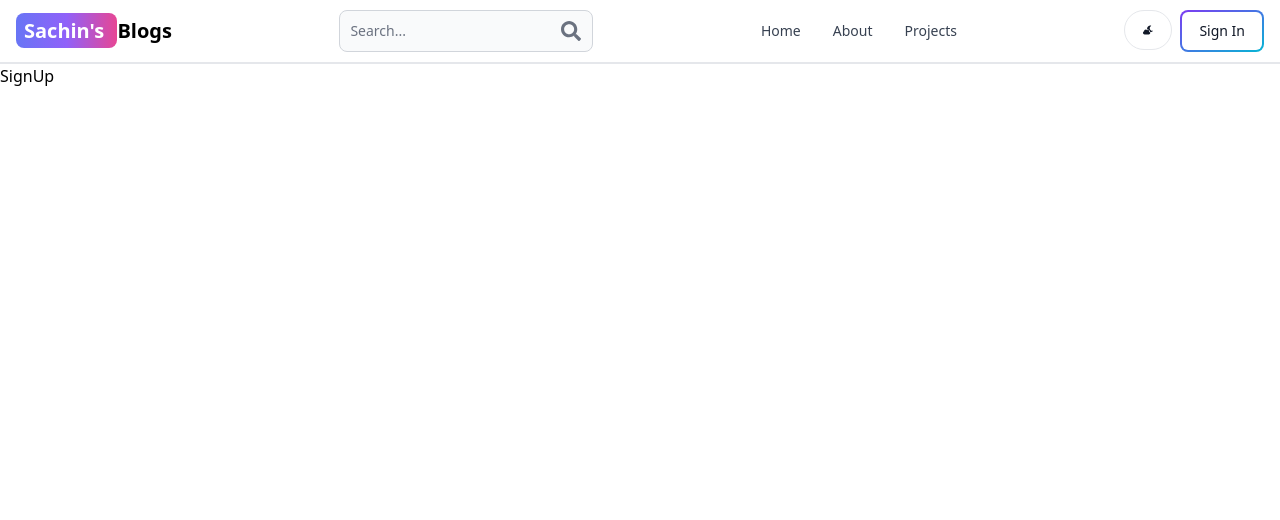
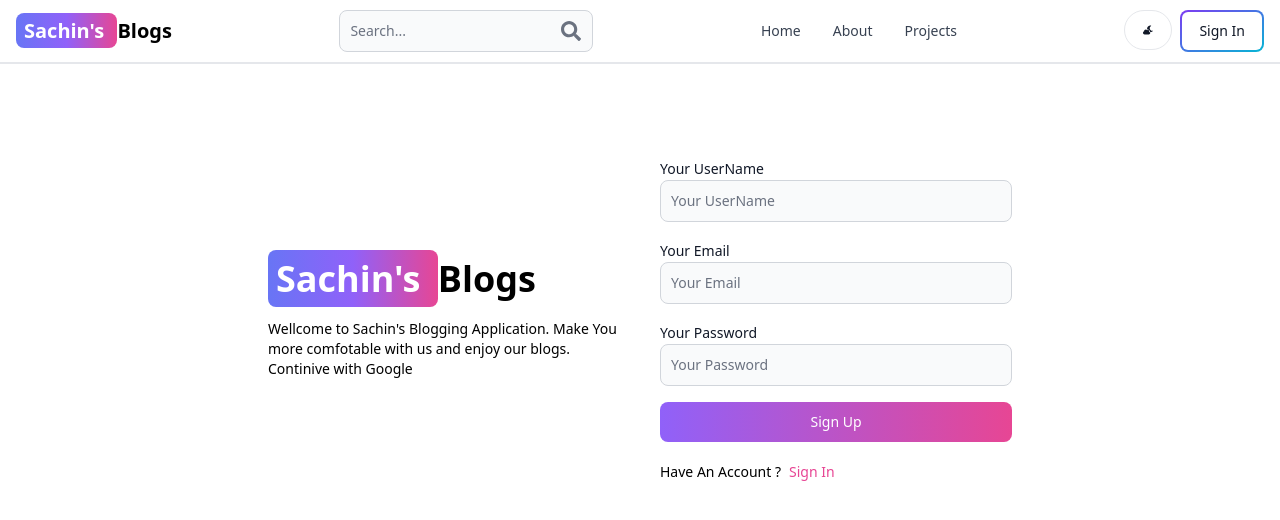
Before and after one commit to SachinUthpala/MERN-BLOG-APPLICATION, a React (Vite) app in the folder Client/: page /Sign-Up in a window 1280 px wide. Shown: the top 520 px of the page. Built offline with nearby package versions, Linux system fonts and the light colour scheme.

Commit message:
complete sign up front-end

```diff
--- a/Client/src/Pages/SignIn.jsx
+++ b/Client/src/Pages/SignIn.jsx
@@ -1,7 +1,32 @@
-import React from 'react'
+/* eslint-disable react/no-unescaped-entities */
+import { Link } from "react-router-dom";
 
 export default function SignIn() {
   return (
-    <div>SignIn</div>
+    <div className="min-h-screen mt-20">
+
+     <div className="flex p-3 max-w-3xl mx-auto">
+       {/* left  */}
+       <div className="left">
+          <Link to={"/"} className='font-bold dark:text-white text-4xl'>
+            <span
+              className='px-2 py-1 bg-gradient-to-r from-indigo-500 via-purple-500 to-pink-500 rounded-lg text-white'
+            >{"Sachin's "}</span>
+            Blogs
+          </Link>
+          <p className="mt-5 text-sm">
+            Wellcome to Sachin's Blogging Application. Make You more comfotable with us and enjoy our blogs.
+            Continive with Google
+          </p>
+      </div>
+
+      {/* right  */}
+
+      <div className="right">
+
+      </div>
+     </div>
+
+    </div>
   )
 }
--- a/Client/src/Pages/SignUp.jsx
+++ b/Client/src/Pages/SignUp.jsx
@@ -1,7 +1,53 @@
-import React from 'react'
+/* eslint-disable react/no-unescaped-entities */
+import { Button, Label, TextInput } from "flowbite-react";
+import { Link } from "react-router-dom";
 
 export default function SignUp() {
   return (
-    <div>SignUp</div>
+    <div className="min-h-screen mt-20">
+
+     <div className="flex p-3 max-w-3xl mx-auto flex-col md:flex-row md:items-center gap-10">
+       {/* left  */}
+       <div className="left flex-1">
+          <Link to={"/"} className='font-bold dark:text-white text-4xl'>
+            <span
+              className='px-2 py-1 bg-gradient-to-r from-indigo-500 via-purple-500 to-pink-500 rounded-lg text-white'
+            >{"Sachin's "}</span>
+            Blogs
+          </Link>
+          <p className="mt-5 text-sm">
+            Wellcome to Sachin's Blogging Application. Make You more comfotable with us and enjoy our blogs.
+            Continive with Google
+          </p>
+      </div>
+
+      {/* right  */}
+
+      <div className="right flex-1">
+          <form className="flex flex-col gap-4">
+            <div>
+              <Label value="Your UserName" />
+              <TextInput placeholder="Your UserName" id='username' type="text" />
+            </div>
+            <div>
+              <Label value="Your Email"/>
+              <TextInput placeholder="Your Email" id='email' type="text" />
+            </div>
+            <div>
+              <Label value="Your Password"/>
+              <TextInput placeholder="Your Password" id='password' type="password" />
+            </div>
+            <Button gradientDuoTone={'purpleToPink'}  type="submit">Sign Up</Button>
+          </form>
+          <div className="flex gap-2 mt-5 text-sm">
+            <span className="">
+              Have An Account ?
+            </span>
+            <Link to={'../sign-in'} className="text-pink-500"> Sign In</Link>
+          </div>
+      </div>
+     </div>
+
+    </div>
   )
 }
```
